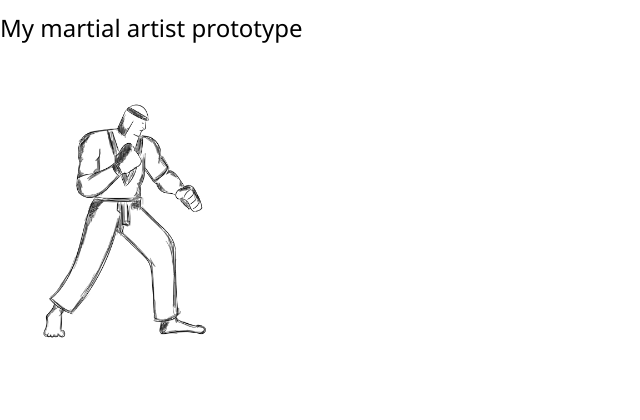
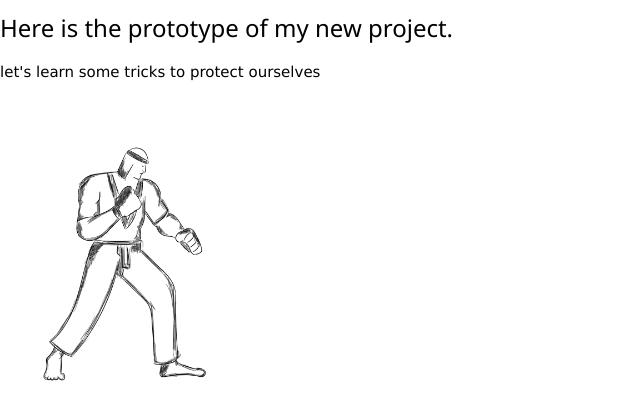
Before and after one commit to vishnupriyamuddamsetty/martialartgame, a plain HTML site: page project.html in a window 1280 px wide. Shown: the whole page, without its empty margins (0-640 px from the left). Drawn offline with nearby package versions, Linux system fonts and the light colour scheme.

Commit message:
Update project.html

```diff
--- a/project.html
+++ b/project.html
@@ -10,8 +10,11 @@
         <div class="w3-row">
             <div class="w3-half">
                 <h3>
-                    My martial artist prototype
+                    Here is the prototype of my new project.
                 </h3>
+                <p>
+                    let's learn some tricks to protect ourselves
+                </p>
                 <a href="/martialartgame/martialarts.html"><img height="300px" width="300px" src="/martialartgame/images/idle/1.png"></a>
             </div>
         </div>
```
